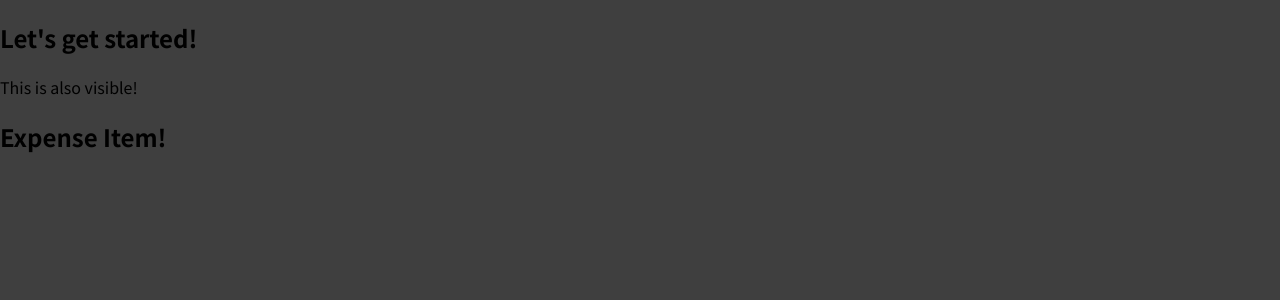
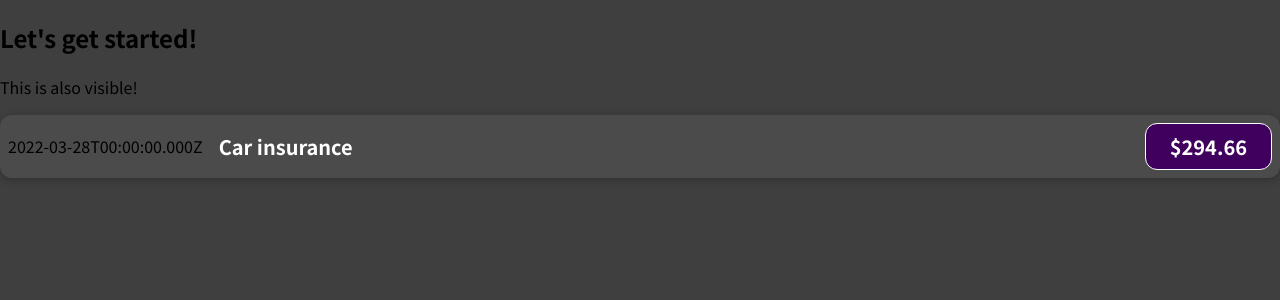
Before and after one commit to khadija-zekraoui/react-training-the-complete-guide, a JavaScript app in the folder 01-starting-setup/: page / in a window 1280 px wide. Shown: the top 300 px of the page. Built offline with nearby package versions, Linux system fonts and the light colour scheme.

Commit message:
Outputting Dynamic Data

```diff
--- /dev/null
+++ b/01-starting-setup/src/components/ExpenseItem.css
@@ -0,0 +1,56 @@
+.expense-item {
+  display: flex;
+  justify-content: space-between;
+  align-items: center;
+  box-shadow: 0 2px 8px rgba(0, 0, 0, 0.25);
+  padding: 0.5rem;
+  margin: 1rem 0;
+  border-radius: 12px;
+  background-color: #4b4b4b;
+}
+
+.expense-item__description {
+  display: flex;
+  flex-direction: column;
+  gap: 1rem;
+  align-items: flex-end;
+  flex-flow: column-reverse;
+  justify-content: flex-start;
+  flex: 1;
+}
+
+.expense-item h2 {
+  color: #3a3a3a;
+  font-size: 1rem;
+  flex: 1;
+  margin: 0 1rem;
+  color: white;
+}
+
+.expense-item__price {
+  font-size: 1rem;
+  font-weight: bold;
+  color: white;
+  background-color: #40005d;
+  border: 1px solid white;
+  padding: 0.5rem;
+  border-radius: 12px;
+}
+
+@media (min-width: 580px) {
+  .expense-item__description {
+    flex-direction: row;
+    align-items: center;
+    justify-content: flex-start;
+    flex: 1;
+  }
+
+  .expense-item__description h2 {
+    font-size: 1.25rem;
+  }
+
+  .expense-item__price {
+    font-size: 1.25rem;
+    padding: 0.5rem 1.5rem;
+  }
+}
--- a/01-starting-setup/src/components/ExpenseItem.js
+++ b/01-starting-setup/src/components/ExpenseItem.js
@@ -1,7 +1,19 @@
+import "./ExpenseItem.css";
+
 function ExpenseItem() {
+  const expenseDate = new Date(2022, 2, 28);
+  const expenseTitle = "Car insurance";
+  const expenseAmount = 294.66;
   return (
-    <h2>Expense Item!</h2>
-  )
+    // one DIV is allowed
+    <div className="expense-item">
+      <div>{expenseDate.toISOString()}</div>
+      <div className="expense-item__description">
+        <h2>{expenseTitle}</h2>
+        <div className="expense-item__price">${expenseAmount}</div>
+      </div>
+    </div>
+  );
 }
 
 export default ExpenseItem;
```
